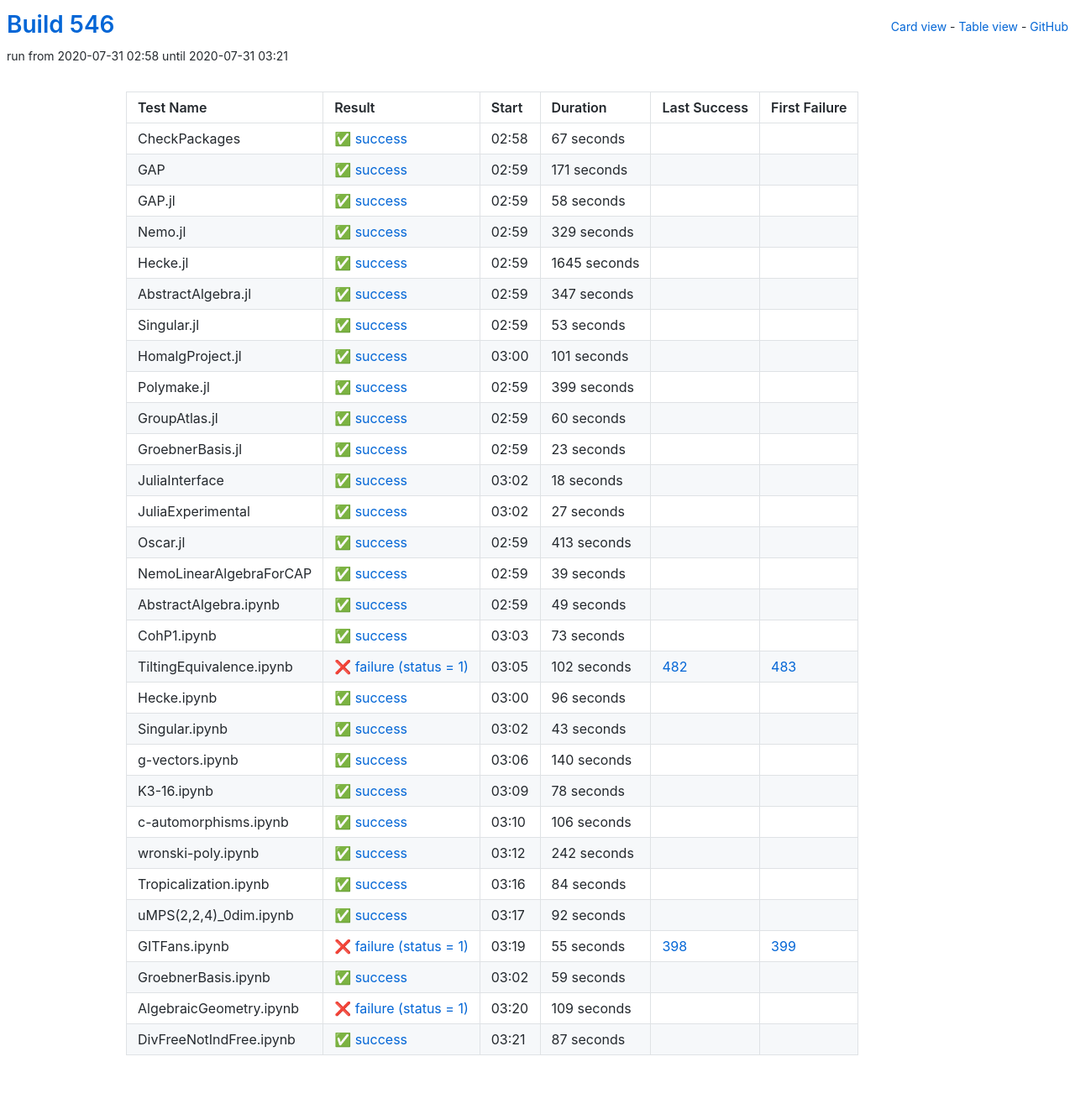
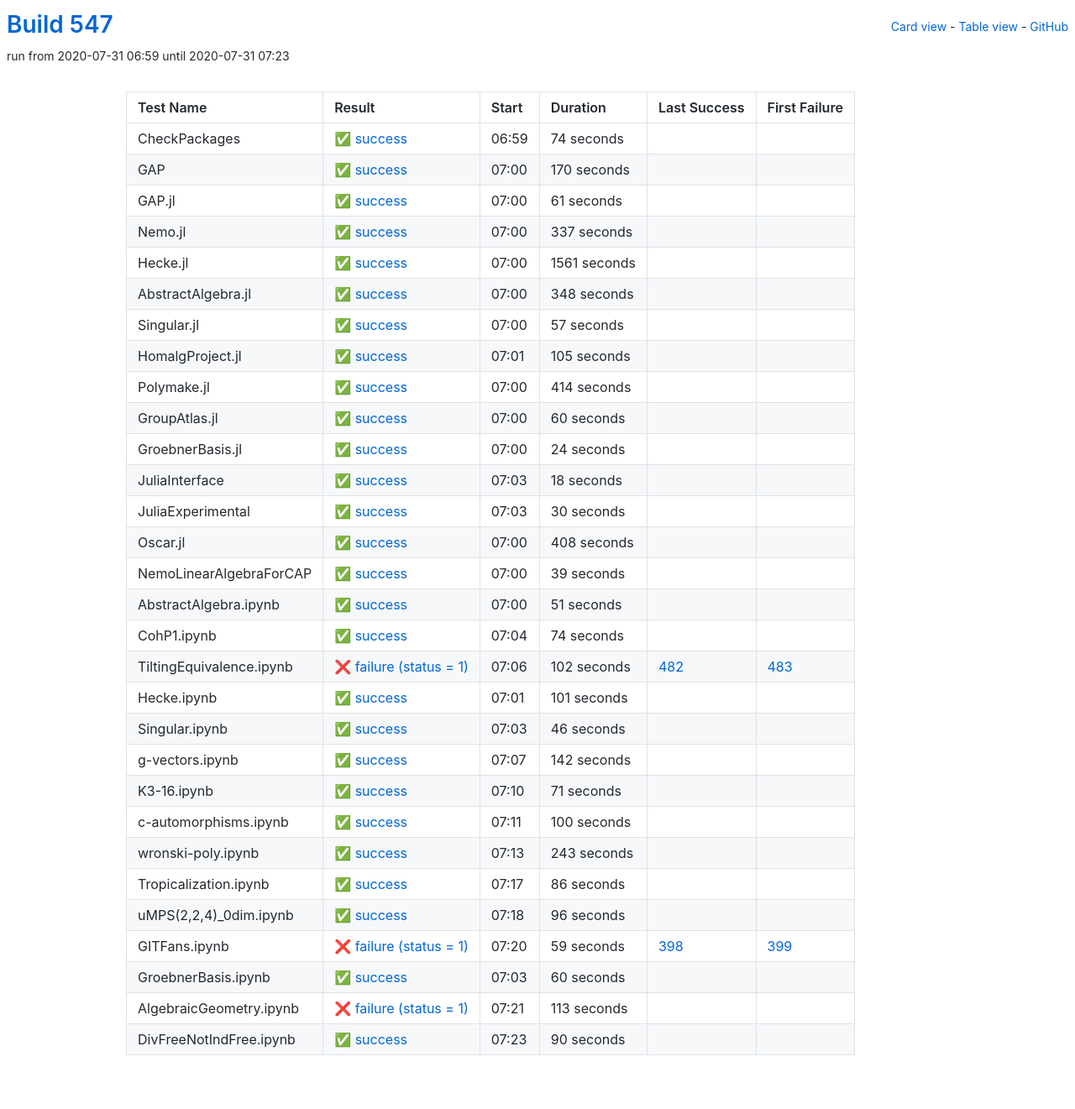
Before and after one commit to oscar-system/oscar-ci-status-stable, a Jekyll site: the page built from table.html, in a window 1280 px wide. Shown: the whole page at 84% size. Built offline with Jekyll 4.4.1, drawn with Linux system fonts in a browser that asks for light colours.

Commit message:
Build #547

```diff
--- a/_data/ci.yml
+++ b/_data/ci.yml
@@ -1,6 +1,6 @@
 ---
-build: 546
-build_url: https://oscarci.mathematik.uni-kl.de/job/oscar-stable/546/
+build: 547
+build_url: https://oscarci.mathematik.uni-kl.de/job/oscar-stable/547/
 job: oscar-stable
 organization: oscar-system
 repo: oscar-ci-status-stable
@@ -8,116 +8,116 @@ repourl: https://github.com/oscar-system/oscar-ci-status-stable
 tests:
 - name: CheckPackages
   id: checkpackages
-  log: https://oscarci.mathematik.uni-kl.de/job/oscar-stable/546/artifact/logs/build-546/CheckPackages.log
-  start: 2020-07-31 02:58
+  log: https://oscarci.mathematik.uni-kl.de/job/oscar-stable/547/artifact/logs/build-547/CheckPackages.log
+  start: 2020-07-31 06:59
   success: true
   exitcode: 0
   status: success
-  duration: 67
+  duration: 74
   last_success: false
   last_success_url:
   first_failure: false
   first_failure_url:
 - name: GAP
   id: gap
-  log: https://oscarci.mathematik.uni-kl.de/job/oscar-stable/546/artifact/logs/build-546/GAP.log
-  start: 2020-07-31 02:59
+  log: https://oscarci.mathematik.uni-kl.de/job/oscar-stable/547/artifact/logs/build-547/GAP.log
+  start: 2020-07-31 07:00
   success: true
   exitcode: 0
   status: success
-  duration: 171
+  duration: 170
   last_success: false
   last_success_url:
   first_failure: false
   first_failure_url:
 - name: GAP.jl
   id: gap-jl
-  log: https://oscarci.mathematik.uni-kl.de/job/oscar-stable/546/artifact/logs/build-546/GAP.jl.log
-  start: 2020-07-31 02:59
+  log: https://oscarci.mathematik.uni-kl.de/job/oscar-stable/547/artifact/logs/build-547/GAP.jl.log
+  start: 2020-07-31 07:00
   success: true
   exitcode: 0
   status: success
-  duration: 58
+  duration: 61
   last_success: false
   last_success_url:
   first_failure: false
   first_failure_url:
 - name: Nemo.jl
   id: nemo-jl
-  log: https://oscarci.mathematik.uni-kl.de/job/oscar-stable/546/artifact/logs/build-546/Nemo.jl.log
-  start: 2020-07-31 02:59
+  log: https://oscarci.mathematik.uni-kl.de/job/oscar-stable/547/artifact/logs/build-547/Nemo.jl.log
+  start: 2020-07-31 07:00
   success: true
   exitcode: 0
   status: success
-  duration: 329
+  duration: 337
   last_success: false
   last_success_url:
   first_failure: false
   first_failure_url:
 - name: Hecke.jl
   id: hecke-jl
-  log: https://oscarci.mathematik.uni-kl.de/job/oscar-stable/546/artifact/logs/build-546/Hecke.jl.log
-  start: 2020-07-31 02:59
+  log: https://oscarci.mathematik.uni-kl.de/job/oscar-stable/547/artifact/logs/build-547/Hecke.jl.log
+  start: 2020-07-31 07:00
   success: true
   exitcode: 0
   status: success
-  duration: 1645
+  duration: 1561
   last_success: false
   last_success_url:
   first_failure: false
   first_failure_url:
 - name: AbstractAlgebra.jl
   id: abstractalgebra-jl
-  log: https://oscarci.mathematik.uni-kl.de/job/oscar-stable/546/artifact/logs/build-546/AbstractAlgebra.jl.log
-  start: 2020-07-31 02:59
+  log: https://oscarci.mathematik.uni-kl.de/job/oscar-stable/547/artifact/logs/build-547/AbstractAlgebra.jl.log
+  start: 2020-07-31 07:00
   success: true
   exitcode: 0
   status: success
-  duration: 347
+  duration: 348
   last_success: false
   last_success_url:
   first_failure: false
   first_failure_url:
 - name: Singular.jl
   id: singular-jl
-  log: https://oscarci.mathematik.uni-kl.de/job/oscar-stable/546/artifact/logs/build-546/Singular.jl.log
-  start: 2020-07-31 02:59
+  log: https://oscarci.mathematik.uni-kl.de/job/oscar-stable/547/artifact/logs/build-547/Singular.jl.log
+  start: 2020-07-31 07:00
   success: true
   exitcode: 0
   status: success
-  duration: 53
+  duration: 57
   last_success: false
   last_success_url:
   first_failure: false
   first_failure_url:
 - name: HomalgProject.jl
   id: homalgproject-jl
-  log: https://oscarci.mathematik.uni-kl.de/job/oscar-stable/546/artifact/logs/build-546/HomalgProject.jl.log
-  start: 2020-07-31 03:00
+  log: https://oscarci.mathematik.uni-kl.de/job/oscar-stable/547/artifact/logs/build-547/HomalgProject.jl.log
+  start: 2020-07-31 07:01
   success: true
   exitcode: 0
   status: success
-  duration: 101
+  duration: 105
   last_success: false
   last_success_url:
   first_failure: false
   first_failure_url:
 - name: Polymake.jl
   id: polymake-jl
-  log: https://oscarci.mathematik.uni-kl.de/job/oscar-stable/546/artifact/logs/build-546/Polymake.jl.log
-  start: 2020-07-31 02:59
+  log: https://oscarci.mathematik.uni-kl.de/job/oscar-stable/547/artifact/logs/build-547/Polymake.jl.log
+  start: 2020-07-31 07:00
   success: true
   exitcode: 0
   status: success
-  duration: 399
+  duration: 414
   last_success: false
   last_success_url:
   first_failure: false
   first_failure_url:
 - name: GroupAtlas.jl
   id: groupatlas-jl
-  log: https://oscarci.mathematik.uni-kl.de/job/oscar-stable/546/artifact/logs/build-546/GroupAtlas.jl.log
-  start: 2020-07-31 02:59
+  log: https://oscarci.mathematik.uni-kl.de/job/oscar-stable/547/artifact/logs/build-547/GroupAtlas.jl.log
+  start: 2020-07-31 07:00
   success: true
   exitcode: 0
   status: success
@@ -128,20 +128,20 @@ tests:
   first_failure_url:
 - name: GroebnerBasis.jl
   id: groebnerbasis-jl
-  log: https://oscarci.mathematik.uni-kl.de/job/oscar-stable/546/artifact/logs/build-546/GroebnerBasis.jl.log
-  start: 2020-07-31 02:59
+  log: https://oscarci.mathematik.uni-kl.de/job/oscar-stable/547/artifact/logs/build-547/GroebnerBasis.jl.log
+  start: 2020-07-31 07:00
   success: true
   exitcode: 0
   status: success
-  duration: 23
+  duration: 24
   last_success: false
   last_success_url:
   first_failure: false
   first_failure_url:
 - name: JuliaInterface
   id: juliainterface
-  log: https://oscarci.mathematik.uni-kl.de/job/oscar-stable/546/artifact/logs/build-546/JuliaInterface.log
-  start: 2020-07-31 03:02
+  log: https://oscarci.mathematik.uni-kl.de/job/oscar-stable/547/artifact/logs/build-547/JuliaInterface.log
+  start: 2020-07-31 07:03
   success: true
   exitcode: 0
   status: success
@@ -152,32 +152,32 @@ tests:
   first_failure_url:
 - name: JuliaExperimental
   id: juliaexperimental
-  log: https://oscarci.mathematik.uni-kl.de/job/oscar-stable/546/artifact/logs/build-546/JuliaExperimental.log
-  start: 2020-07-31 03:02
+  log: https://oscarci.mathematik.uni-kl.de/job/oscar-stable/547/artifact/logs/build-547/JuliaExperimental.log
+  start: 2020-07-31 07:03
   success: true
   exitcode: 0
   status: success
-  duration: 27
+  duration: 30
   last_success: false
   last_success_url:
   first_failure: false
   first_failure_url:
 - name: Oscar.jl
   id: oscar-jl
-  log: https://oscarci.mathematik.uni-kl.de/job/oscar-stable/546/artifact/logs/build-546/Oscar.jl.log
-  start: 2020-07-31 02:59
+  log: https://oscarci.mathematik.uni-kl.de/job/oscar-stable/547/artifact/logs/build-547/Oscar.jl.log
+  start: 2020-07-31 07:00
   success: true
   exitcode: 0
   status: success
-  duration: 413
+  duration: 408
   last_success: false
   last_success_url:
   first_failure: false
   first_failure_url:
 - name: NemoLinearAlgebraForCAP
   id: nemolinearalgebraforcap
-  log: https://oscarci.mathematik.uni-kl.de/job/oscar-stable/546/artifact/logs/build-546/NemoLinearAlgebraForCAP.log
-  start: 2020-07-31 02:59
+  log: https://oscarci.mathematik.uni-kl.de/job/oscar-stable/547/artifact/logs/build-547/NemoLinearAlgebraForCAP.log
+  start: 2020-07-31 07:00
   success: true
   exitcode: 0
   status: success
@@ -188,32 +188,32 @@ tests:
   first_failure_url:
 - name: AbstractAlgebra.ipynb
   id: abstractalgebra-ipynb
-  log: https://oscarci.mathematik.uni-kl.de/job/oscar-stable/546/artifact/logs/build-546/AbstractAlgebra.ipynb.log
-  start: 2020-07-31 02:59
+  log: https://oscarci.mathematik.uni-kl.de/job/oscar-stable/547/artifact/logs/build-547/AbstractAlgebra.ipynb.log
+  start: 2020-07-31 07:00
   success: true
   exitcode: 0
   status: success
-  duration: 49
+  duration: 51
   last_success: false
   last_success_url:
   first_failure: false
   first_failure_url:
 - name: CohP1.ipynb
   id: cohp1-ipynb
-  log: https://oscarci.mathematik.uni-kl.de/job/oscar-stable/546/artifact/logs/build-546/CohP1.ipynb.log
-  start: 2020-07-31 03:03
+  log: https://oscarci.mathematik.uni-kl.de/job/oscar-stable/547/artifact/logs/build-547/CohP1.ipynb.log
+  start: 2020-07-31 07:04
   success: true
   exitcode: 0
   status: success
-  duration: 73
+  duration: 74
   last_success: false
   last_success_url:
   first_failure: false
   first_failure_url:
 - name: TiltingEquivalence.ipynb
   id: tiltingequivalence-ipynb
-  log: https://oscarci.mathematik.uni-kl.de/job/oscar-stable/546/artifact/logs/build-546/TiltingEquivalence.ipynb.log
-  start: 2020-07-31 03:05
+  log: https://oscarci.mathematik.uni-kl.de/job/oscar-stable/547/artifact/logs/build-547/TiltingEquivalence.ipynb.log
+  start: 2020-07-31 07:06
   success: false
   exitcode: 1
   status: failure
@@ -224,8 +224,92 @@ tests:
   first_failure_url: https://oscarci.mathematik.uni-kl.de/job/oscar-stable/483/
 - name: Hecke.ipynb
   id: hecke-ipynb
-  log: https://oscarci.mathematik.uni-kl.de/job/oscar-stable/546/artifact/logs/build-546/Hecke.ipynb.log
-  start: 2020-07-31 03:00
+  log: https://oscarci.mathematik.uni-kl.de/job/oscar-stable/547/artifact/logs/build-547/Hecke.ipynb.log
+  start: 2020-07-31 07:01
+  success: true
+  exitcode: 0
+  status: success
+  duration: 101
+  last_success: false
+  last_success_url:
+  first_failure: false
+  first_failure_url:
+- name: Singular.ipynb
+  id: singular-ipynb
+  log: https://oscarci.mathematik.uni-kl.de/job/oscar-stable/547/artifact/logs/build-547/Singular.ipynb.log
+  start: 2020-07-31 07:03
+  success: true
+  exitcode: 0
+  status: success
+  duration: 46
+  last_success: false
+  last_success_url:
+  first_failure: false
+  first_failure_url:
+- name: g-vectors.ipynb
+  id: g-vectors-ipynb
+  log: https://oscarci.mathematik.uni-kl.de/job/oscar-stable/547/artifact/logs/build-547/g-vectors.ipynb.log
+  start: 2020-07-31 07:07
+  success: true
+  exitcode: 0
+  status: success
+  duration: 142
+  last_success: false
+  last_success_url:
+  first_failure: false
+  first_failure_url:
+- name: K3-16.ipynb
+  id: k3-16-ipynb
+  log: https://oscarci.mathematik.uni-kl.de/job/oscar-stable/547/artifact/logs/build-547/K3-16.ipynb.log
+  start: 2020-07-31 07:10
+  success: true
+  exitcode: 0
+  status: success
+  duration: 71
+  last_success: false
+  last_success_url:
+  first_failure: false
+  first_failure_url:
+- name: c-automorphisms.ipynb
+  id: c-automorphisms-ipynb
+  log: https://oscarci.mathematik.uni-kl.de/job/oscar-stable/547/artifact/logs/build-547/c-automorphisms.ipynb.log
+  start: 2020-07-31 07:11
+  success: true
+  exitcode: 0
+  status: success
+  duration: 100
+  last_success: false
+  last_success_url:
+  first_failure: false
+  first_failure_url:
+- name: wronski-poly.ipynb
+  id: wronski-poly-ipynb
+  log: https://oscarci.mathematik.uni-kl.de/job/oscar-stable/547/artifact/logs/build-547/wronski-poly.ipynb.log
+  start: 2020-07-31 07:13
+  success: true
+  exitcode: 0
+  status: success
+  duration: 243
+  last_success: false
+  last_success_url:
+  first_failure: false
+  first_failure_url:
+- name: Tropicalization.ipynb
+  id: tropicalization-ipynb
+  log: https://oscarci.mathematik.uni-kl.de/job/oscar-stable/547/artifact/logs/build-547/Tropicalization.ipynb.log
+  start: 2020-07-31 07:17
+  success: true
+  exitcode: 0
+  status: success
+  duration: 86
+  last_success: false
+  last_success_url:
+  first_failure: false
+  first_failure_url:
+- name: uMPS(2,2,4)_0dim.ipynb
+  id: umps-2-2-4-0dim-ipynb
+  log: https://oscarci.mathematik.uni-kl.de/job/oscar-stable/547/artifact/logs/build-547/uMPS-2-2-4-_0dim.ipynb.log
+  start: 2020-07-31 07:18
   success: true
   exitcode: 0
   status: success
@@ -234,134 +318,50 @@ tests:
   last_success_url:
   first_failure: false
   first_failure_url:
-- name: Singular.ipynb
-  id: singular-ipynb
-  log: https://oscarci.mathematik.uni-kl.de/job/oscar-stable/546/artifact/logs/build-546/Singular.ipynb.log
-  start: 2020-07-31 03:02
-  success: true
-  exitcode: 0
-  status: success
-  duration: 43
-  last_success: false
-  last_success_url:
-  first_failure: false
-  first_failure_url:
-- name: g-vectors.ipynb
-  id: g-vectors-ipynb
-  log: https://oscarci.mathematik.uni-kl.de/job/oscar-stable/546/artifact/logs/build-546/g-vectors.ipynb.log
-  start: 2020-07-31 03:06
-  success: true
-  exitcode: 0
-  status: success
-  duration: 140
-  last_success: false
-  last_success_url:
-  first_failure: false
-  first_failure_url:
-- name: K3-16.ipynb
-  id: k3-16-ipynb
-  log: https://oscarci.mathematik.uni-kl.de/job/oscar-stable/546/artifact/logs/build-546/K3-16.ipynb.log
-  start: 2020-07-31 03:09
-  success: true
-  exitcode: 0
-  status: success
-  duration: 78
-  last_success: false
-  last_success_url:
-  first_failure: false
-  first_failure_url:
-- name: c-automorphisms.ipynb
-  id: c-automorphisms-ipynb
-  log: https://oscarci.mathematik.uni-kl.de/job/oscar-stable/546/artifact/logs/build-546/c-automorphisms.ipynb.log
-  start: 2020-07-31 03:10
-  success: true
-  exitcode: 0
-  status: success
-  duration: 106
-  last_success: false
-  last_success_url:
-  first_failure: false
-  first_failure_url:
-- name: wronski-poly.ipynb
-  id: wronski-poly-ipynb
-  log: https://oscarci.mathematik.uni-kl.de/job/oscar-stable/546/artifact/logs/build-546/wronski-poly.ipynb.log
-  start: 2020-07-31 03:12
-  success: true
-  exitcode: 0
-  status: success
-  duration: 242
-  last_success: false
-  last_success_url:
-  first_failure: false
-  first_failure_url:
-- name: Tropicalization.ipynb
-  id: tropicalization-ipynb
-  log: https://oscarci.mathematik.uni-kl.de/job/oscar-stable/546/artifact/logs/build-546/Tropicalization.ipynb.log
-  start: 2020-07-31 03:16
-  success: true
-  exitcode: 0
-  status: success
-  duration: 84
-  last_success: false
-  last_success_url:
-  first_failure: false
-  first_failure_url:
-- name: uMPS(2,2,4)_0dim.ipynb
-  id: umps-2-2-4-0dim-ipynb
-  log: https://oscarci.mathematik.uni-kl.de/job/oscar-stable/546/artifact/logs/build-546/uMPS-2-2-4-_0dim.ipynb.log
-  start: 2020-07-31 03:17
-  success: true
-  exitcode: 0
-  status: success
-  duration: 92
-  last_success: false
-  last_success_url:
-  first_failure: false
-  first_failure_url:
 - name: GITFans.ipynb
   id: gitfans-ipynb
-  log: https://oscarci.mathematik.uni-kl.de/job/oscar-stable/546/artifact/logs/build-546/GITFans.ipynb.log
-  start: 2020-07-31 03:19
+  log: https://oscarci.mathematik.uni-kl.de/job/oscar-stable/547/artifact/logs/build-547/GITFans.ipynb.log
+  start: 2020-07-31 07:20
   success: false
   exitcode: 1
   status: failure
-  duration: 55
+  duration: 59
   last_success: 398
   last_success_url: https://oscarci.mathematik.uni-kl.de/job/oscar-stable/398/
   first_failure: 399
   first_failure_url: https://oscarci.mathematik.uni-kl.de/job/oscar-stable/399/
 - name: GroebnerBasis.ipynb
   id: groebnerbasis-ipynb
-  log: https://oscarci.mathematik.uni-kl.de/job/oscar-stable/546/artifact/logs/build-546/GroebnerBasis.ipynb.log
-  start: 2020-07-31 03:02
+  log: https://oscarci.mathematik.uni-kl.de/job/oscar-stable/547/artifact/logs/build-547/GroebnerBasis.ipynb.log
+  start: 2020-07-31 07:03
   success: true
   exitcode: 0
   status: success
-  duration: 59
+  duration: 60
   last_success: false
   last_success_url:
   first_failure: false
   first_failure_url:
 - name: AlgebraicGeometry.ipynb
   id: algebraicgeometry-ipynb
-  log: https://oscarci.mathematik.uni-kl.de/job/oscar-stable/546/artifact/logs/build-546/AlgebraicGeometry.ipynb.log
-  start: 2020-07-31 03:20
+  log: https://oscarci.mathematik.uni-kl.de/job/oscar-stable/547/artifact/logs/build-547/AlgebraicGeometry.ipynb.log
+  start: 2020-07-31 07:21
   success: false
   exitcode: 1
   status: failure
-  duration: 109
+  duration: 113
   last_success: false
   last_success_url:
   first_failure: false
   first_failure_url:
 - name: DivFreeNotIndFree.ipynb
   id: divfreenotindfree-ipynb
-  log: https://oscarci.mathematik.uni-kl.de/job/oscar-stable/546/artifact/logs/build-546/DivFreeNotIndFree.ipynb.log
-  start: 2020-07-31 03:21
+  log: https://oscarci.mathematik.uni-kl.de/job/oscar-stable/547/artifact/logs/build-547/DivFreeNotIndFree.ipynb.log
+  start: 2020-07-31 07:23
   success: true
   exitcode: 0
   status: success
-  duration: 87
+  duration: 90
   last_success: false
   last_success_url:
   first_failure: false
```
Also changed, not shown: README.md.
